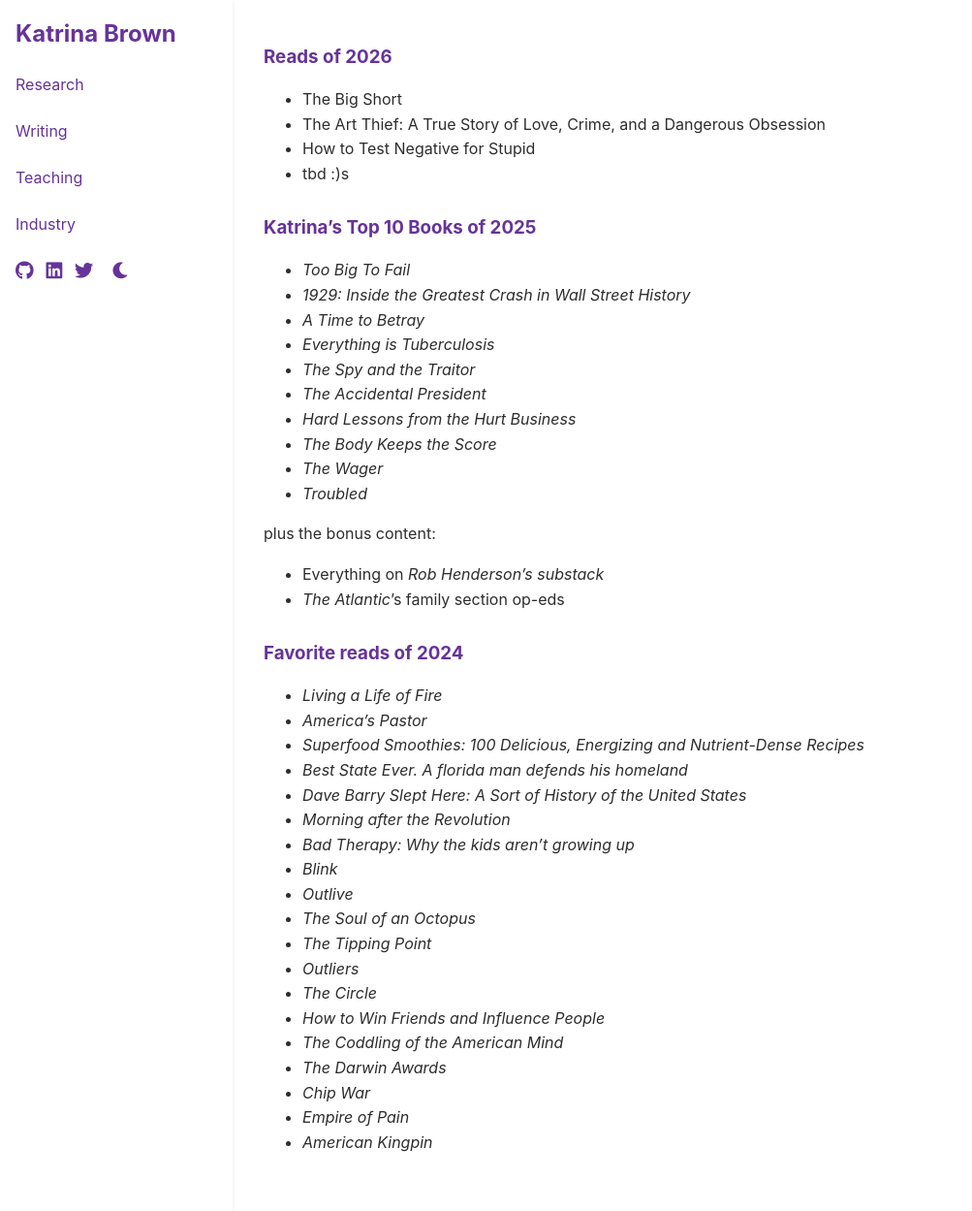
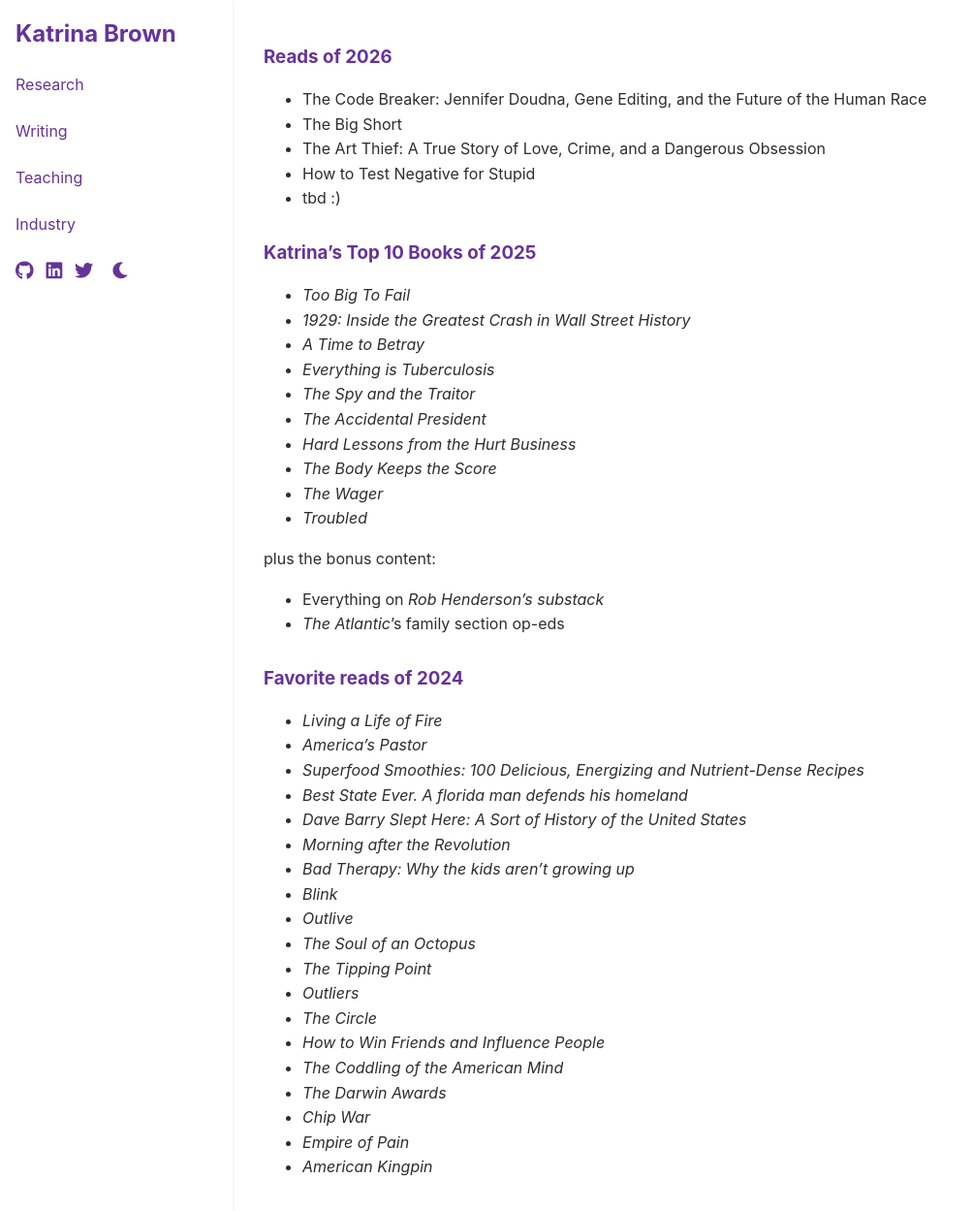
Before and after one commit to brownkat6/katrinarbrown, a Jekyll site: the page built from docs/reading.md, in a window 1280 px wide and 1249 px high. Shown: the whole window at 97% size, without its empty margins (0-1003 px from the left). Built offline with Jekyll 4.4.1, drawn with Linux system fonts in a browser that asks for light colours.

Commit message:
add book

```diff
--- a/docs/reading.md
+++ b/docs/reading.md
@@ -3,10 +3,11 @@ layout: default
 title: Reading
 ---
 ### Reads of 2026
+- The Code Breaker: Jennifer Doudna, Gene Editing, and the Future of the Human Race
 - The Big Short
 - The Art Thief: A True Story of Love, Crime, and a Dangerous Obsession
 - How to Test Negative for Stupid
-- tbd :)s
+- tbd :)
 
 ### Katrina's Top 10 Books of 2025
 - *Too Big To Fail*
```
